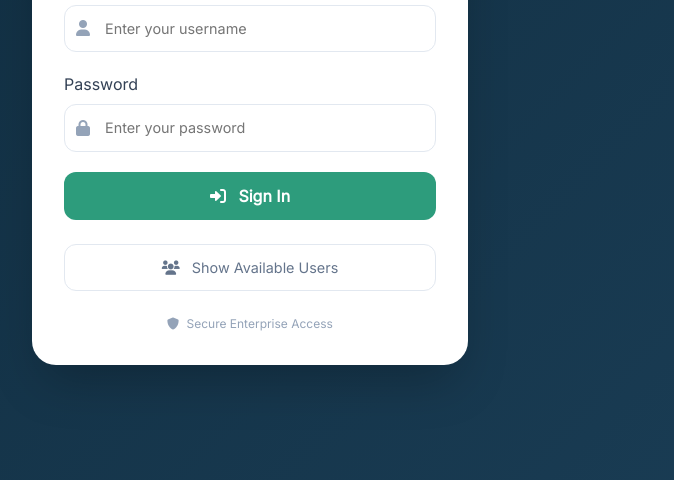
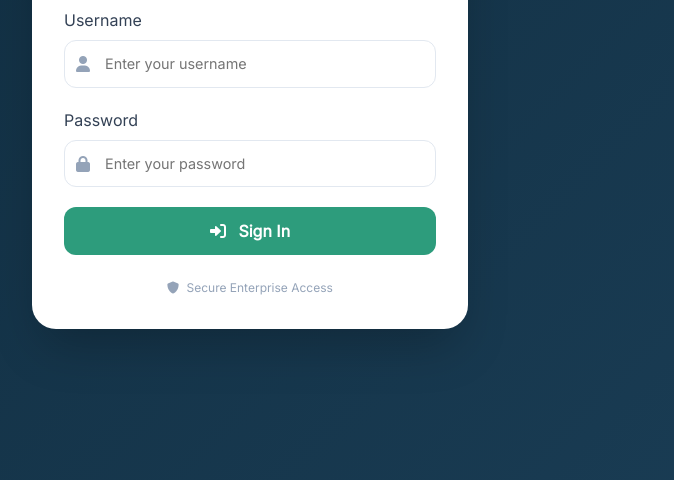
Before and after one commit to MahmoudMekkawyX/IT-Xceed, a plain HTML site: page login.html in a window 1280 px wide. Shown: the part 320-800 px from the top of the page, without its empty margins (390-1064 px from the left). Drawn offline with nearby package versions, Linux system fonts and the light colour scheme.

Commit message:
Update login.html

```diff
--- a/login.html
+++ b/login.html
@@ -283,9 +283,9 @@
 
             <!-- Show Users Button -->
             <div class="mt-4">
-                <button type="button" class="btn-outline-secondary-custom" id="showUsersBtn">
+                <!-- <button type="button" class="btn-outline-secondary-custom" id="showUsersBtn">
                     <i class="fas fa-users me-2"></i> Show Available Users
-                </button>
+                </button> -->
 
                 <div id="usersList" class="users-list" style="display: none;">
                     <div class="list-group list-group-flush">
```
